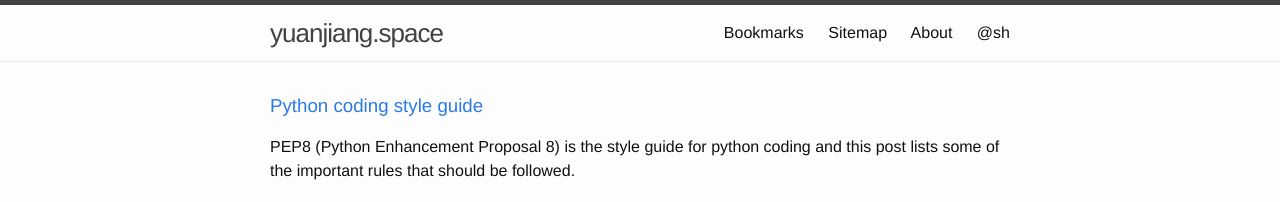
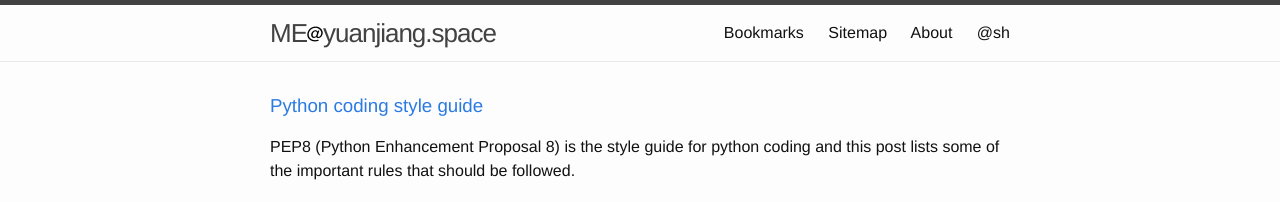
Before and after one commit to yuan-jiang/yuan-jiang.github.io, a Jekyll site: the page built from index.html, in a window 1280 px wide. Shown: the top 202 px of the page. Built offline with Jekyll 4.4.1, drawn with Linux system fonts in a browser that asks for light colours; the list of posts is cut into pages by our own code.

Commit message:
Updated site title

```diff
--- a/_config.yml
+++ b/_config.yml
@@ -28,7 +28,7 @@ linkedin:
 rss: true
 
 # Contact email
-email: me@yuanjiang.space
+email: "#"
 
 # Disqus site unique id
 disqus: yuanjiangspace
--- a/_includes/header.html
+++ b/_includes/header.html
@@ -2,7 +2,7 @@
 
   <div class="wrapper">
 
-    <a class="site-title" href="{{ site.baseurl }}/">{{ site.title }}</a>
+    <a class="site-title" href="{{ site.baseurl }}/">ME<input type="image" src="/images/atsign.png" alt="AT"></input>{{ site.title }}</a>
 
     <nav class="site-nav">
       <a href="#" class="menu-icon">
```
Also changed, not shown: images/atsign.png (added).
